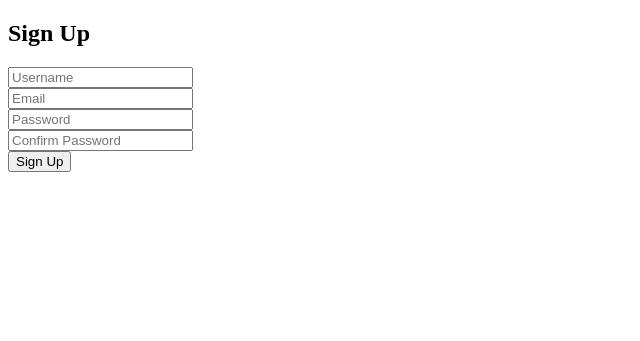
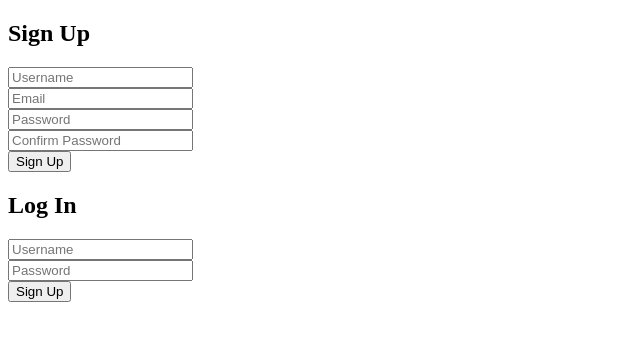
Before and after one commit to eunicesha/cits3403, a Flask app: page / in a window 1280 px wide. Shown: the top 341 px of the page, without its empty margins (0-640 px from the left). Run offline with Flask 3, Linux system fonts and the light colour scheme.

Commit message:
Added log in to signup.html
Added log in form and updated element IDs and names to correspond to app.py and signup.js.

```diff
--- a/templates/signup.html
+++ b/templates/signup.html
@@ -10,12 +10,19 @@
 <body>
     <h2>Sign Up</h2>
     <form id="signup-form">
-        <input type="text" id="username" name="username" placeholder="Username"><br>
-        <input type="email" id="email" name="email" placeholder="Email"><br>
-        <input type="password" id="password" name="password" placeholder="Password"><br>
-        <input type="password" id="confirm_password" name="confirm_password" placeholder="Confirm Password"><br>
+        <input type="text" id="Susername" name="Susername" placeholder="Username"><br>
+        <input type="email" id="Semail" name="Semail" placeholder="Email"><br>
+        <input type="password" id="Spassword" name="Spassword" placeholder="Password"><br>
+        <input type="password" id="Sconfirm_password" name="Sconfirm_password" placeholder="Confirm Password"><br>
         <button type="submit">Sign Up</button>
     </form>
-    <div id="message"></div>
+    <div id="Smessage"></div>
+    <h2>Log In</h2>
+    <form id="login-form">
+        <input type="text" id="Lusername" name="Lusername" placeholder="Username"><br>
+        <input type="password" id="Lpassword" name="Lpassword" placeholder="Password"><br>
+        <button type="submit">Sign Up</button>
+    </form>
+    <div id="Lmessage"></div>
 </body>
 </html>
```
